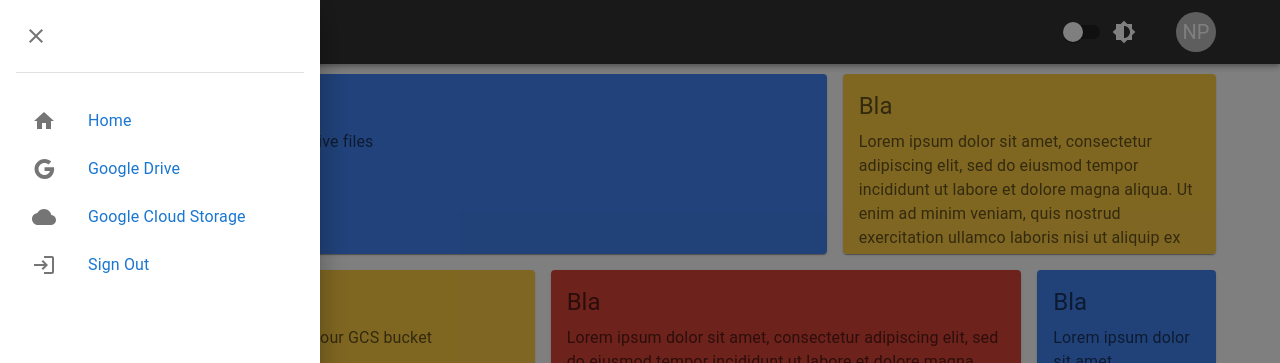
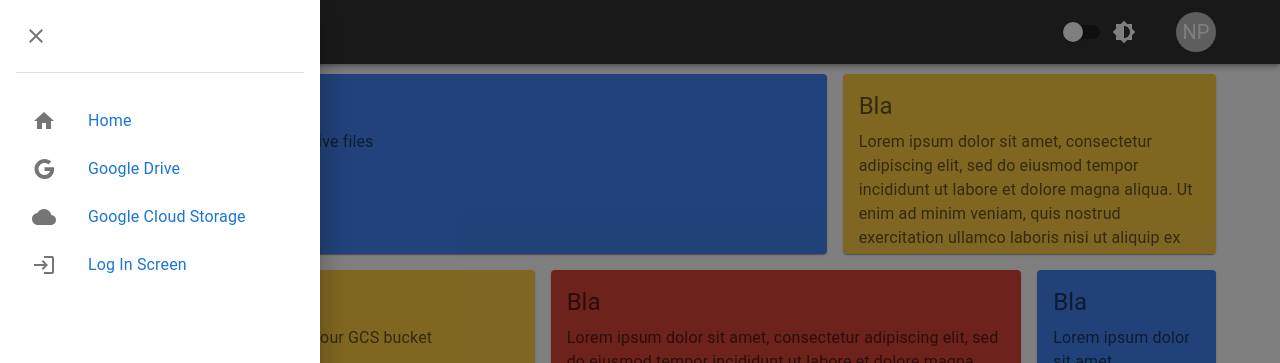
Before and after one commit to gsinghg19/junior-fsdev-challenge-mycopy, a React (Create React App) app: page / in a window 1280 px wide. Both pictures are taken after a click on the button "menu". Shown: the top 363 px of the page. Built offline with nearby package versions, Linux system fonts and the light colour scheme; no server answers; grey boxes are pictures that could not be loaded.

Commit message:
fix: fixed issue where logout link would not re-render to the login link, when the user is signed out.

```diff
--- a/src/components/Header.jsx
+++ b/src/components/Header.jsx
@@ -168,7 +168,7 @@ export default function MenuAppBar({ change, check }) {
                       </ListItem>
                     </Link>
 
-                    {!googleAuthPersistance ? (
+                    {!user ? (
                       <Link href="/login" underline="none">
                         <ListItem disablePadding>
                           <ListItemButton>
```
